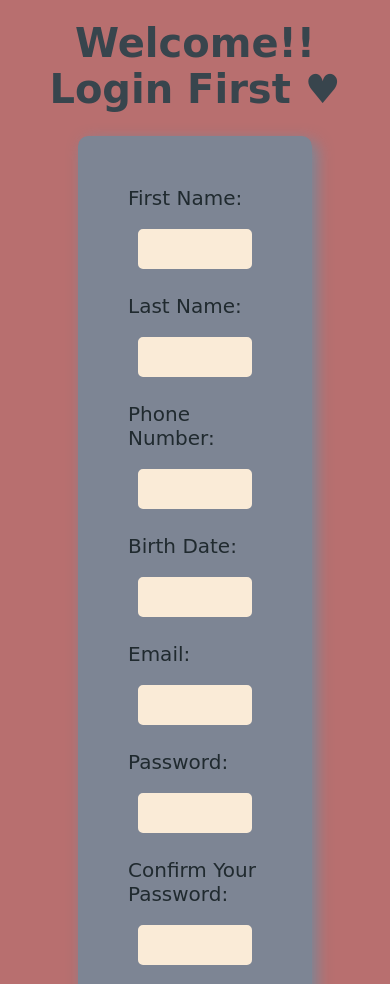
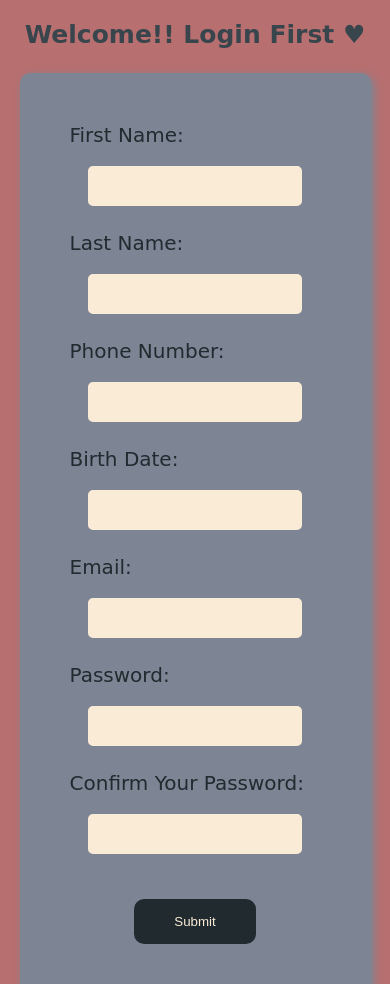
Before and after one commit to malakhusseinnn/Login-Page, a plain HTML site: page index.html in a window 390 px wide. Shown: the top 984 px of the page. Drawn offline with Linux system fonts and the light colour scheme; some packages are replaced by stand-ins of ours; a script that the page names is missing; a web font is replaced by a local one.

Commit message:
Added Media Query

```diff
--- a/style.css
+++ b/style.css
@@ -18,16 +18,17 @@ body{
 .header{
     font-size: 40px;
     text-align: center;
-    color:   rgb(56, 69, 77);
+    color: rgb(56, 69, 77);
     padding: 20px;
     font-weight: bold;
 }
 
 .login{
-    box-shadow: 5px 5px 15px rgba(119, 136, 153, 1);
+    box-shadow: 3px 3px 10px rgba(119, 136, 153, 1);
     padding: 30px;
     text-align: center;
-    margin: 1% 20%;
+    margin: 1% auto;
+    width: 55%;
     background-color: rgba(119, 136, 153, 0.895);
     border-radius: 10px;
 }
@@ -94,3 +95,14 @@ body{
     margin-left: 10%;
     color: rgb(4, 62, 4);
 }
+
+
+@media (max-width:432px) {
+    .header{
+        font-size: 25px;
+    }
+    .login{
+        width:90%;
+    }
+
+}
```
